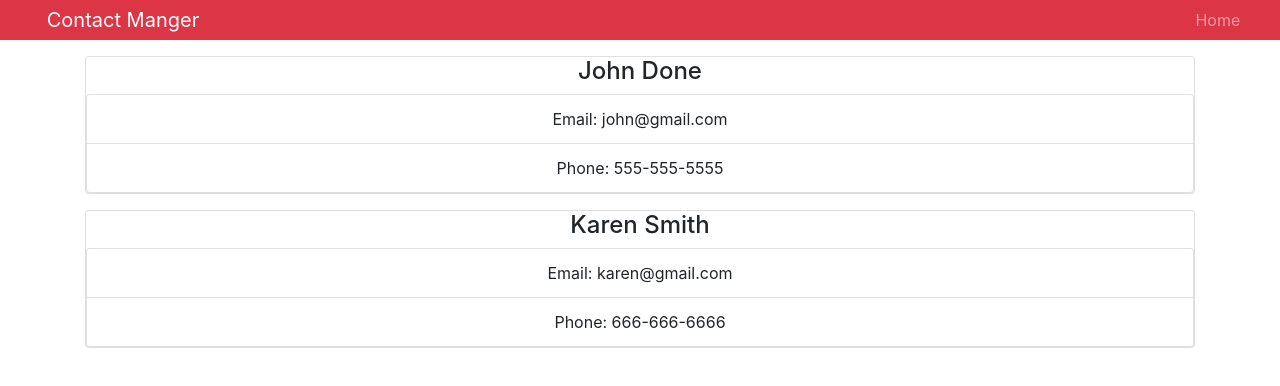
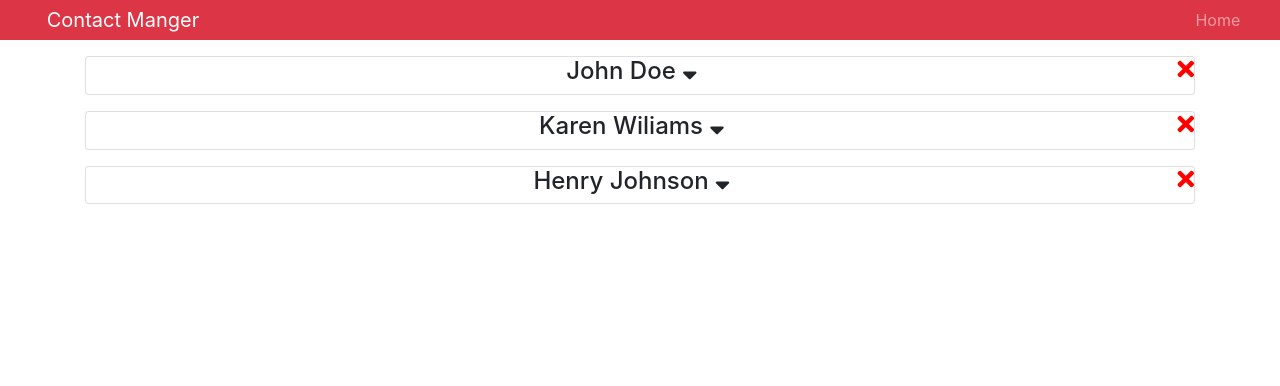
Before and after one commit to yukako098/ContactManager, a React (Create React App) app: page / in a window 1280 px wide. Shown: the top 386 px of the page. Built offline with nearby package versions, Linux system fonts and the light colour scheme.

Commit message:
modified Contact.js, Contacts.js and add context.js

```diff
--- a/public/index.html
+++ b/public/index.html
@@ -5,7 +5,7 @@
   <meta charset="utf-8">
   <meta name="viewport" content="width=device-width, initial-scale=1, shrink-to-fit=no">
   <meta name="theme-color" content="#000000">
-
+  <link rel="stylesheet" href="https://use.fontawesome.com/releases/v5.3.1/css/all.css" integrity="sha384-mzrmE5qonljUremFsqc01SB46JvROS7bZs3IO2EmfFsd15uHvIt+Y8vEf7N7fWAU" crossorigin="anonymous">
   <link rel="manifest" href="%PUBLIC_URL%/manifest.json">
   <link rel="shortcut icon" href="%PUBLIC_URL%/favicon.ico">
 
--- a/src/App.js
+++ b/src/App.js
@@ -1,7 +1,7 @@
 import React, {
   Component
 } from 'react';
-import Contact from './components/Contact';
+import Contacts from './components/Contacts';
 import Header from './components/Header';
 
 import 'bootstrap/dist/css/bootstrap.min.css';
@@ -13,8 +13,7 @@
       <div className="App">
         <Header branding = "Contact Manger"/>
         <div className="container">
-          <Contact name="John Done" email="john@gmail.com" phone="555-555-5555"/>
-          <Contact name="Karen Smith" email="karen@gmail.com" phone="666-666-6666"/>
+          <Contacts />
         </div>
 
       </div>
--- a/src/components/Contact.js
+++ b/src/components/Contact.js
@@ -3,30 +3,46 @@
 
 
 class Contact extends Component {
-    // static propTypes = {
-    //     name: PropTypes.string.isRequired,
-    //     email: PropTypes.string.isRequired,
-    //     phone: PropTypes.string.isRequired,
-    // };
+    state = {
+        showContactInfo: false
+    };
 
+    onDeleteClick = () => {
+        this.props.deleteClickHandler();
+    }
   render() {
-      const { name, email, phone} = this.props;
+      const { name, email, phone } = this.props.contact;
+      const { showContactInfo } = this.state;
     return (
       <div className="card car-body mb-3">
-        <h4>{name}</h4>
-        <ul className="list-group">
+        <h4>{name}{' '}
+            <i onClick={() =>
+                this.setState({ showContactInfo:
+                !this.state.showContactInfo})}
+                className="fas fa-sort-down"
+                style={{cursor: 'pointer'}}
+            />
+            <i
+                className="fas fa-times"
+                style={{cursor: 'pointer', float:
+                'right', color: 'red'}}
+                onClick={this.onDeleteClick}
+                ></i>
+
+        </h4>
+        {showContactInfo ? (<ul className="list-group">
             <li className="list-group-item">Email: {email}</li>
             <li className="list-group-item">Phone: {phone}</li>
-        </ul>
+        </ul>) : null}
+
       </div>
     )
   }
 }
 
     Contact.prpoTypes = {
-        name: PropTypes.string.isRequired,
-        email: PropTypes.string.isRequired,
-        phone: PropTypes.string.isRequired,
+        contact: PropTypes.object.isRequired,
+        deleteClickHandler: PropTypes.func.isRequired
     };
 
 
--- /dev/null
+++ b/src/components/Contacts.js
@@ -0,0 +1,59 @@
+import React, { Component } from 'react'
+import Contact from './Contact'
+
+
+class Contacts extends Component {
+    // constractor
+    state = {
+        contacts: [
+            {
+                id: 1,
+                name: 'John Doe',
+                email: 'jdoe@gmail.com',
+                phone: '555-555-5555'
+            },
+            {
+                id: 2,
+                name: 'Karen Wiliams',
+                email: 'karen@gmail.com',
+                phone: '333-333-3333'
+            },
+            {
+                id: 3,
+                name: 'Henry Johnson',
+                email: 'henry@gmail.com',
+                phone: '111-111-1111'
+            }
+        ]
+    };
+
+    deleteContact = (id) => {
+        const { contacts } = this.state;
+        const newContacts = contacts.filter(contact =>
+            contact.id !== id);
+            this.setState({
+                contacts: newContacts
+            })
+    }
+
+
+
+  render() {
+      const{ contacts } = this.state;
+
+    return (
+        <React.Fragment>
+            {contacts.map(contact => (
+                <Contact
+                    key={contact.id}
+                    contact={contact}
+                    deleteClickHandler={this.deleteContact.bind(this, contact.id)}
+                />
+            ))}
+        </React.Fragment>
+    );
+  }
+}
+
+
+export default Contacts;
```
Also changed, not shown: src/context.js (added).
